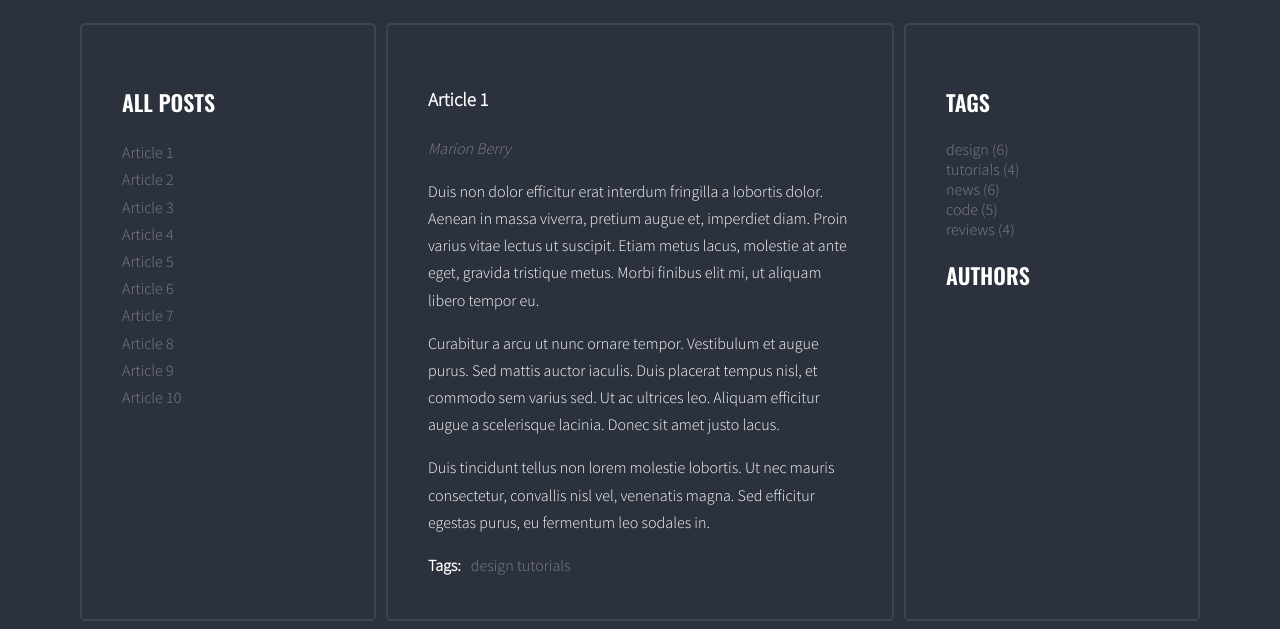
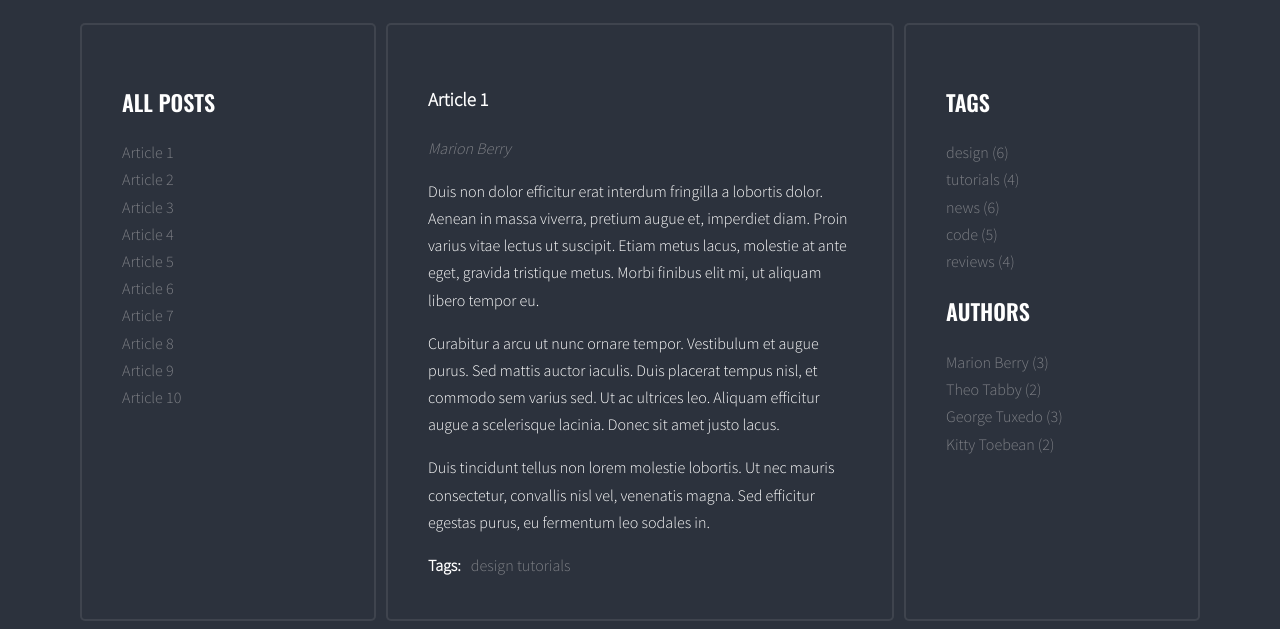
Before and after one commit to Kashaa/javascript-blog, a website: page index.html in a window 1280 px wide. Shown: the part 220-849 px from the top of the page. Drawn offline with nearby package versions, Linux system fonts and the light colour scheme.

Commit message:
Modify files - adding authors list and counting articles

```diff
--- a/css/style.css
+++ b/css/style.css
@@ -99,7 +99,6 @@ body {
 
 /* Authors */
 .authors li {
-  margin-bottom: 12px;
   color: rgba(216, 214, 214, 0.479);
 }
 
@@ -141,8 +140,4 @@ body {
   color: #e6e6e6;
 }
 
-/* Tags */
-.tags li {
-  line-height: normal;
-}
 /*# sourceMappingURL=style.css.map */
--- a/js/script.js
+++ b/js/script.js
@@ -7,9 +7,7 @@ const optArticleSelector = '.post',
   optArticleAuthorSelector = '.post-author',
   // eslint-disable-next-line no-unused-vars
   optTagsListSelector = '.tags .list',
-  // eslint-disable-next-line no-unused-vars
   optCloudClassCount = 5,
-  // eslint-disable-next-line no-unused-vars
   optCloudClassPrefix = 'tag-size-';
 
 /* FUNCTION TITLE CLICK HANDLER - WYŚWIETLENIE TREŚCI ARYKUŁU PO KLIKNIĘCIU NA TYTUŁ*/
@@ -108,6 +106,23 @@ function calculateTagsParams(tags) {
     }
     if (tags[tag] < params.min) {
       params.min = tags[tag];
+    }
+  }
+  return params;
+}
+
+function calculateAuthorsParams(authors) {
+  const params = {
+    max: '0',
+    min: '999999'
+  };
+  for (let author in authors) {
+    console.log(author + ' is used ' + authors[author] + ' times ');
+    if (authors[author] > params.max) {
+      params.max = authors[author];
+    }
+    if (authors[author] < params.min) {
+      params.min = authors[author];
     }
   }
   return params;
@@ -276,6 +291,9 @@ addClickListenersToTags();
 /* FUNCTION GENERATE AUTHORS - GENEROWANIE AUTORÓW*/
 function generateAuthors() {
 
+  /* [NEW] create a new variable allAuthors with an empty object */
+  let allAuthors = {};
+
   /* find all authors */
   const authors = document.querySelectorAll(optArticleSelector);
   console.log(authors);
@@ -301,10 +319,43 @@ function generateAuthors() {
     /* add generated code to html variable */
     html = html + linkHTML;
     console.log(html);
+    /* [NEW] check if this link is NOT already in allAuthors */
+    // eslint-disable-next-line no-prototype-builtins
+    if (!allAuthors.hasOwnProperty(articleAuthor)) {
+
+      /* [NEW] add articleAuthor to allAuthors object */
+      allAuthors[articleAuthor] = 1;
+    } else {
+      allAuthors[articleAuthor]++;
+    }
 
     /* insert HTML of all the links into the authors wrapper */
     authorsWrapper.innerHTML = html;
   }
+
+    /* [NEW] find list of tags in right column */
+    const authorList = document.querySelector('.authors');
+    const authorParams = calculateAuthorsParams(allAuthors);
+    console.log('authorParams', authorParams);
+
+    /*[NEW] create variable for all links HTML code */
+    let allAuthorsHTML = '';
+
+    /*[NEW] Start loop: for each tag in allTags: */
+    for (let articleAuthor in allAuthors) {
+      const authorLinkHTML = '<li><a class="' + calculateTagClass(allAuthors[articleAuthor], authorParams) + '" href="#author-' + articleAuthor + '">' + articleAuthor + ' (' + allAuthors[articleAuthor] + ')</a></li>';
+      console.log('taglinkHTML:', authorLinkHTML);
+
+      /*[NEW] generate code of a link and add it to allTagsHTML */
+      allAuthorsHTML += authorLinkHTML;
+
+      /*[NEW] End loop */
+    }
+
+    /* [NEW] add html from allTagsHTML to tagList */
+    // tagList.innerHTML = allTags.join(' ');
+    authorList.innerHTML = allAuthorsHTML;
+    console.log(allAuthors);
 }
 
 generateAuthors();
```
